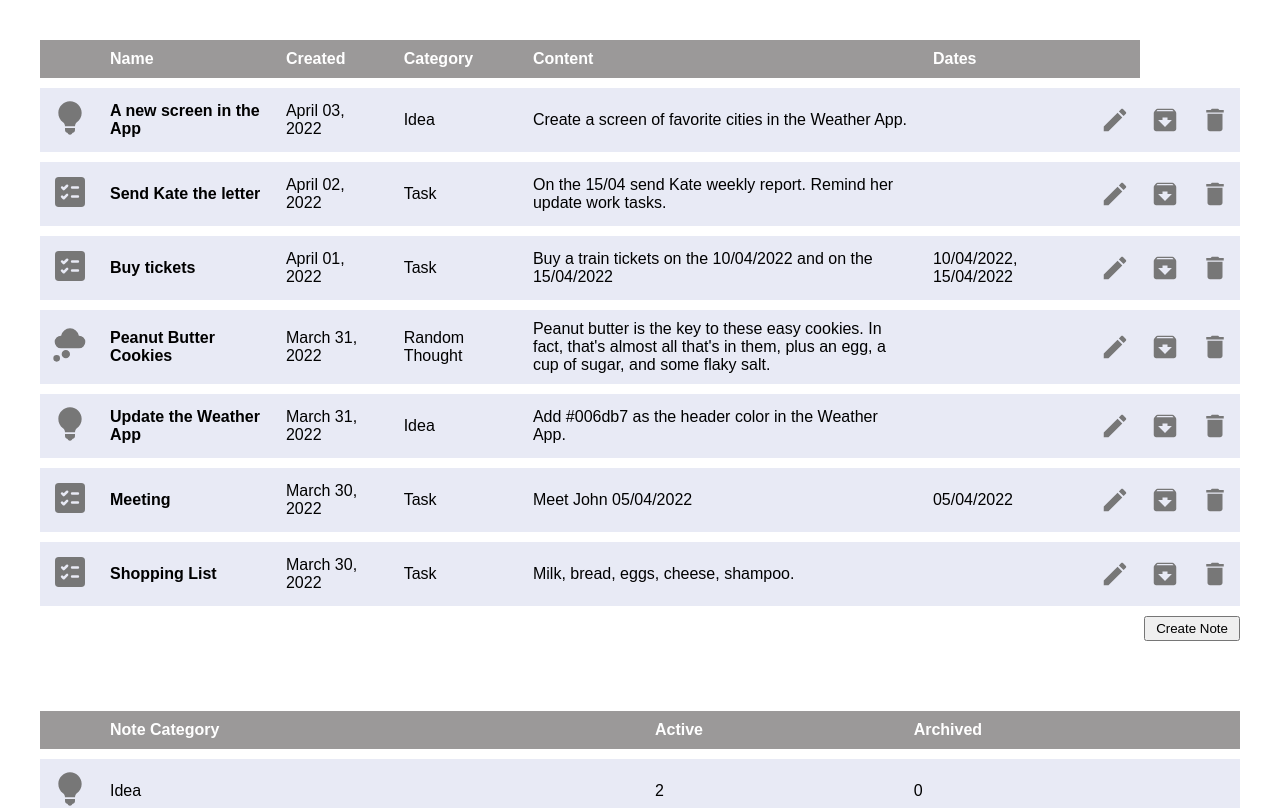
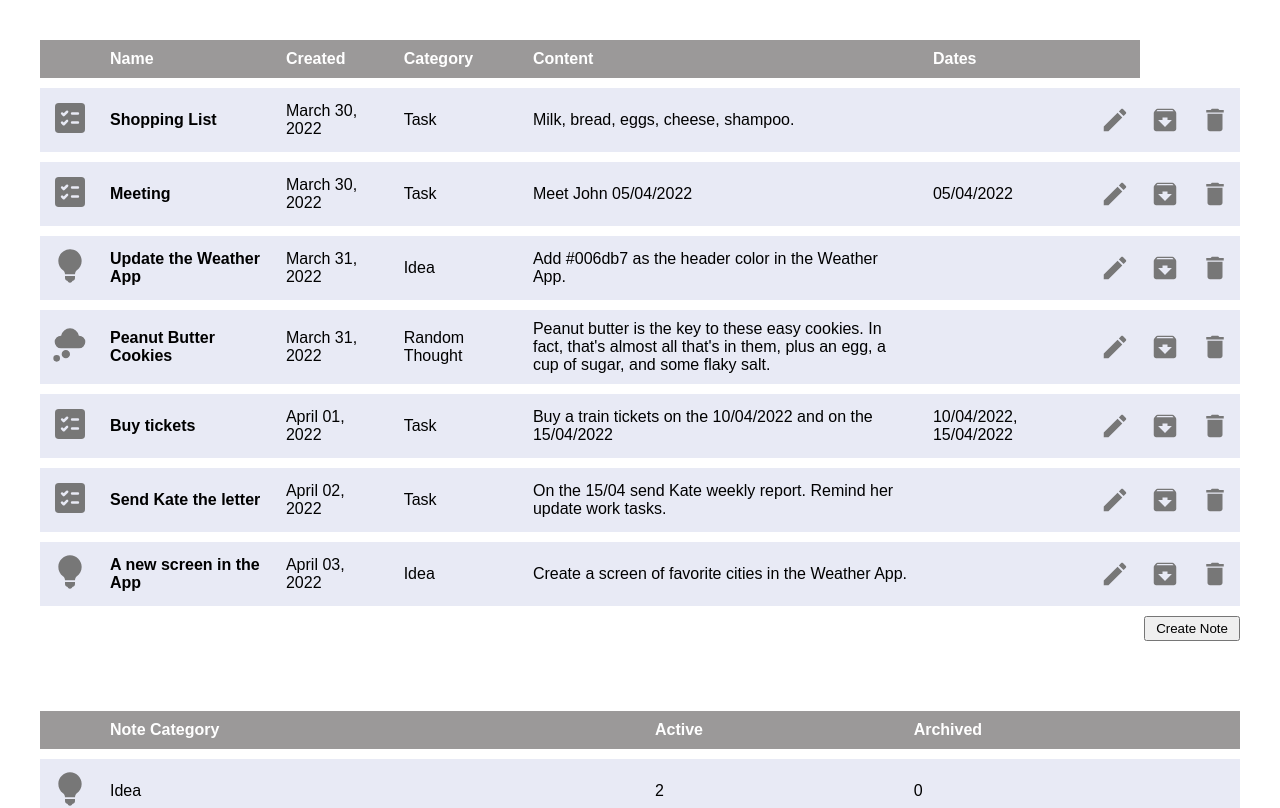
Before and after one commit to andrikotliar/react-notes-app, a React (Create React App) app: page / in a window 1280 px wide. Shown: the top 808 px of the page. Built offline with nearby package versions, Linux system fonts and the light colour scheme.

Commit message:
Add displayedNotes

```diff
--- a/src/container/App.tsx
+++ b/src/container/App.tsx
@@ -12,20 +12,23 @@ import Modal from "./Modal";
 import CreateNoteButton from "../components/buttons/CreateNoteButton";
 
 function App() {
-  const { notes, statistic, categories } = useTypedSelector(state => state.notes);
+  const { notes, statistic, categories, showArchive } = useTypedSelector(state => state.notes);
   const dispatch = useDispatch()
 
   useEffect(() => {
     dispatch(initStatistic(categories, notes));
   }, [])
 
-  const activeNotes = notes.filter(note => note.active);
-  const reversedNotes = activeNotes.reverse();
+  let displayedNotes = notes;
+
+  if(!showArchive) {
+    displayedNotes = notes.filter(note => note.active);
+  }
 
   return (
     <>
       <div className="wrapper">
-        <Table data={reversedNotes} structure={notesTableStructure} />
+        <Table data={displayedNotes} structure={notesTableStructure} />
         <CreateNoteButton />
         {statistic.length && <Table data={statistic} structure={statisticTableStructure} /> }
       </div>
```
